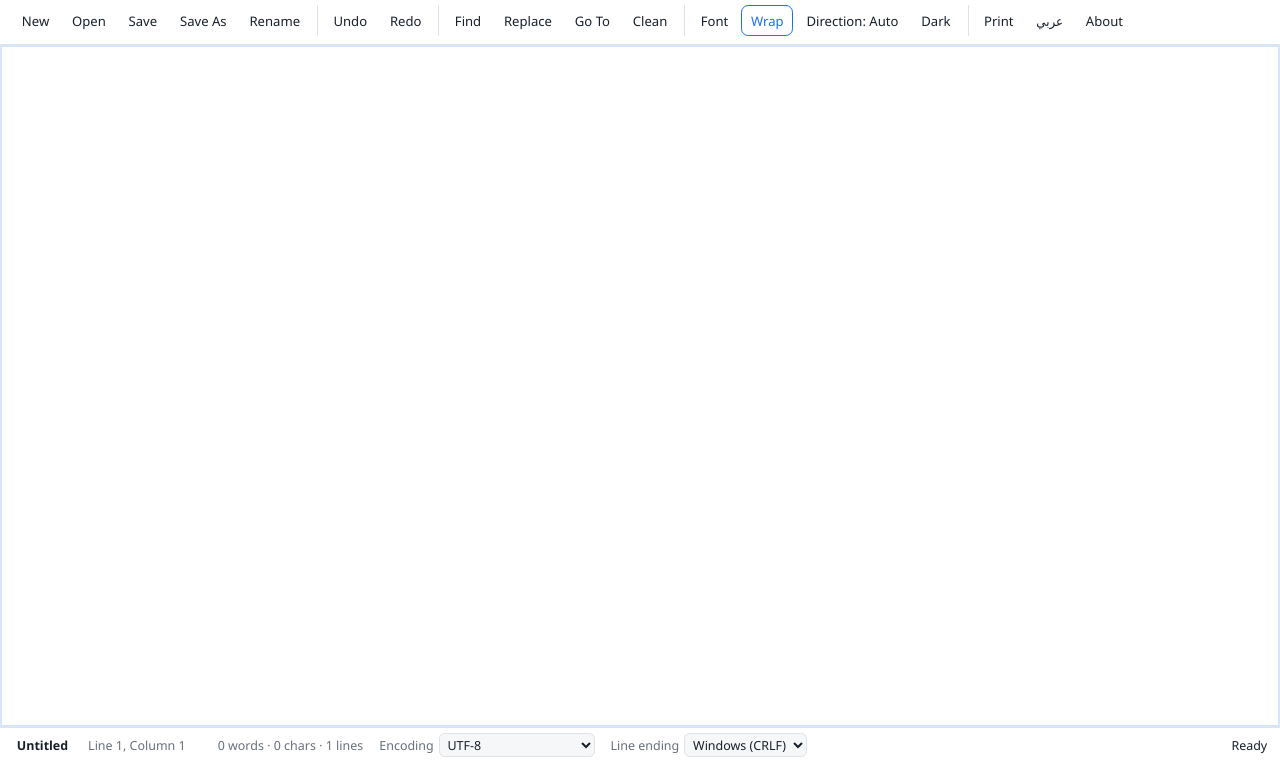
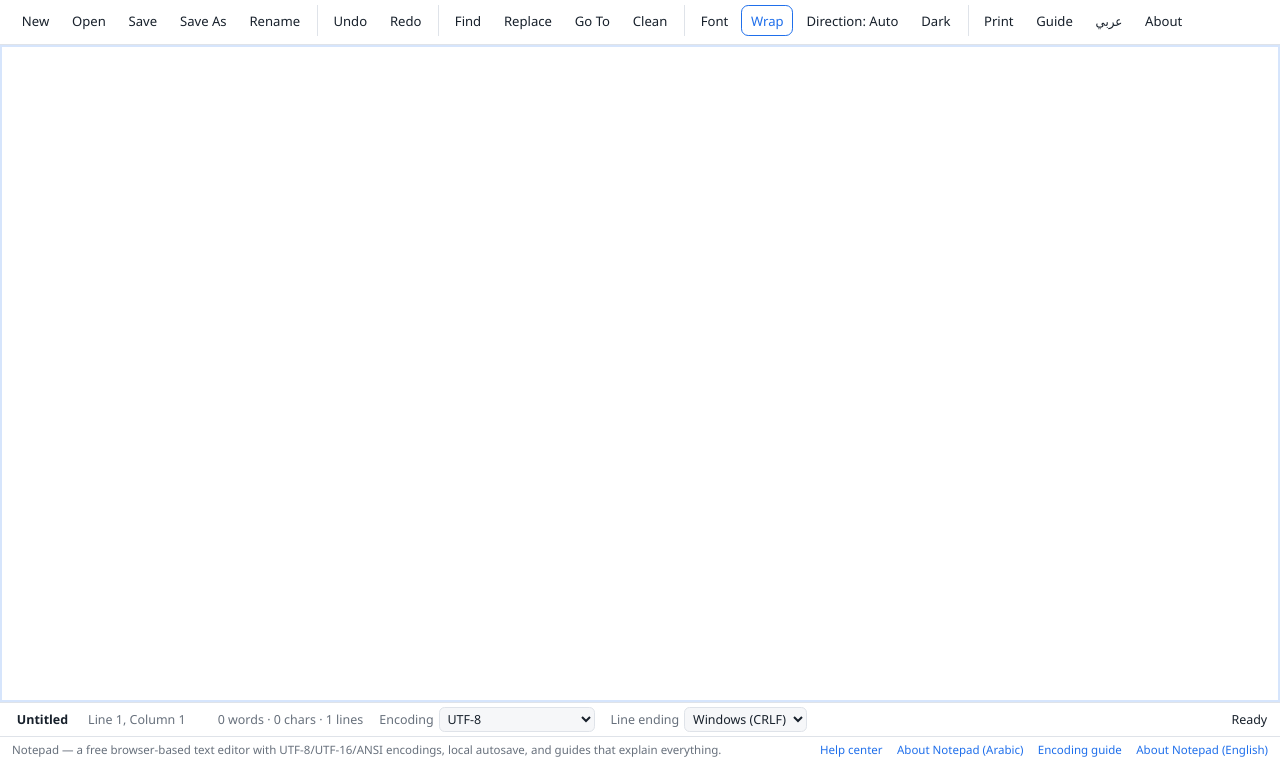
Before and after one commit to Gamingmonster2/D, a website with bundled scripts: page index.html in a window 1280 px wide. Shown: the part 38-800 px from the top of the page. Built offline with nearby package versions, Linux system fonts and the light colour scheme.

Commit message:
fix: إظهار المحتوى — زر دليل في الشريط + تذييل بروابط المقالات في الصفحة الرئيسية

```diff
--- a/assets/app.js
+++ b/assets/app.js
@@ -854,6 +854,7 @@ function handleAction(action) {
     case 'theme': toggleTheme(); break;
     case 'print': printDocument(); break;
     case 'clean': els.cleanDialog.showModal(); break;
+    case 'help': window.open('./help.html', '_blank', 'noopener'); break;
     case 'about': els.aboutDialog.showModal(); break;
     case 'install': installApp(); break;
     case 'lang': applyLanguage(true); break;
--- a/assets/i18n.js
+++ b/assets/i18n.js
@@ -38,6 +38,10 @@ export const MESSAGES = {
     print: 'طباعة',
     about: 'حول',
     install: 'تثبيت التطبيق',
+    help: 'الدليل',
+    titleHelp: 'دليل الاستخدام والمقالات',
+    siteFooterDesc: 'المفكرة — محرر نصوص عربي مجاني على المتصفح: ترميزات UTF-8/UTF-16/ANSI، حفظ تلقائي، وأدلة تشرح كل شيء.',
+    footerEncodings: 'دليل الترميزات',
     language: 'English',
     titleNew: 'جديد (Ctrl+N)',
     titleOpen: 'فتح (Ctrl+O)',
@@ -173,6 +177,10 @@ export const MESSAGES = {
     print: 'Print',
     about: 'About',
     install: 'Install app',
+    help: 'Guide',
+    titleHelp: 'Help center & guides',
+    siteFooterDesc: 'Notepad — a free browser-based text editor with UTF-8/UTF-16/ANSI encodings, local autosave, and guides that explain everything.',
+    footerEncodings: 'Encoding guide',
     language: 'عربي',
     titleNew: 'New (Ctrl+N)',
     titleOpen: 'Open (Ctrl+O)',
--- a/assets/style.css
+++ b/assets/style.css
@@ -178,6 +178,18 @@ dialog .features li { margin: .15rem 0; }
 .clean-grid button { padding: .45rem .5rem; font-size: .82rem; }
 @media (max-width: 420px) { .clean-grid { grid-template-columns: 1fr; } }
 
+/* ---------- Site footer (content links) ---------- */
+.site-footer {
+  display: flex; flex-wrap: wrap; align-items: center; justify-content: space-between;
+  gap: .2rem .9rem; padding: .3rem .75rem;
+  background: var(--panel); border-top: 1px solid var(--line);
+  font-size: .72rem; color: var(--muted);
+}
+.site-footer .footer-desc { flex: 1 1 18rem; min-width: 0; overflow: hidden; text-overflow: ellipsis; white-space: nowrap; }
+.site-footer .footer-links { display: flex; flex-wrap: wrap; gap: .25rem .9rem; }
+.site-footer a { color: var(--accent); text-decoration: none; }
+.site-footer a:hover { text-decoration: underline; }
+
 /* ---------- Responsive ---------- */
 @media (max-width: 720px) {
   .appbar { padding: .4rem .5rem; row-gap: .3rem; }
@@ -190,6 +202,8 @@ dialog .features li { margin: .15rem 0; }
   .toolbar .group { flex: 0 0 auto; }
   .toolbar button { padding: .4rem .5rem; font-size: .78rem; }
   .statusbar { gap: .2rem .6rem; font-size: .72rem; padding: .25rem .5rem; }
+  .site-footer { font-size: .68rem; padding: .25rem .5rem; }
+  .site-footer .footer-desc { display: none; }
   .statusbar .field { gap: .2rem; }
   .statusbar .doc-name { max-width: 45vw; }
   #editor { padding: .65rem .75rem; font-size: 16px; }
--- a/index.html
+++ b/index.html
@@ -91,6 +91,7 @@
       <div class="group">
         <button type="button" data-action="print" data-i18n="print" data-i18n-title="titlePrint">طباعة</button>
         <button type="button" data-action="install" id="installBtn" data-i18n="install" data-i18n-title="titleInstall" hidden>تثبيت التطبيق</button>
+        <button type="button" data-action="help" data-i18n="help" data-i18n-title="titleHelp">الدليل</button>
         <button type="button" data-action="lang" id="langBtn" data-i18n="language" data-i18n-title="titleLanguage">English</button>
         <button type="button" data-action="about" data-i18n="about" data-i18n-title="titleAbout">حول</button>
       </div>
@@ -136,6 +137,16 @@
     <label class="field"><span data-i18n="encoding">الترميز</span> <select id="encodingSel" aria-label="الترميز"></select></label>
     <label class="field"><span data-i18n="eol">نهاية السطر</span> <select id="eolSel" aria-label="نهاية السطر"></select></label>
     <span id="saveState" class="state">جاهز</span>
+  </footer>
+
+  <footer class="site-footer">
+    <span class="footer-desc" data-i18n="siteFooterDesc">المفكرة — محرر نصوص عربي مجاني على المتصفح: ترميزات UTF-8/UTF-16/ANSI، حفظ تلقائي، وأدلة تشرح كل شيء.</span>
+    <nav class="footer-links" aria-label="روابط المحتوى">
+      <a href="./help.html" data-i18n="helpPage">دليل الاستخدام</a>
+      <a href="./about.html" data-i18n="aboutPage">عن المفكرة</a>
+      <a href="./guides/arabic-text-encodings.html" data-i18n="footerEncodings">دليل الترميزات</a>
+      <a href="./about-en.html" data-i18n="aboutPageEn">English</a>
+    </nav>
   </footer>
 </div>
 
--- a/sw.js
+++ b/sw.js
@@ -1,7 +1,7 @@
 /*
  * sw.js — تشغيل التطبيق دون اتصال (PWA) عبر تخزين الملفات الأساسية.
  */
-const CACHE_NAME = 'd-notepad-v6';
+const CACHE_NAME = 'd-notepad-v7';
 const ASSETS = [
   './',
   './index.html',
```
Also changed, not shown: README.md.
